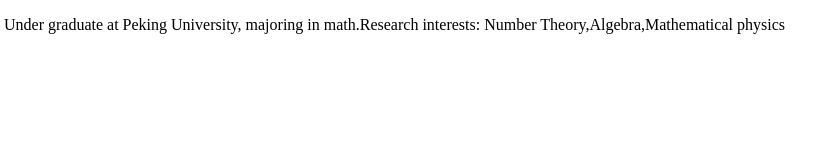
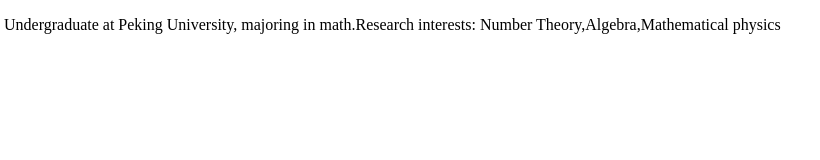
Before and after one commit to bes-unknown/bes-unknown.github.io, a plain HTML site: page index.html in a window 1280 px wide. Shown: the full height of the page, 4-824 px from the left. Drawn offline with Linux system fonts and the light colour scheme.

Commit message:
Update index.html

```diff
--- a/index.html
+++ b/index.html
@@ -5,6 +5,6 @@
 <!--         <script src="index.js"></script> -->
     </head>
     <body>
-        <p>Under graduate at Peking University, majoring in math.Research interests: Number Theory,Algebra,Mathematical physics</p>
+        <p>Undergraduate at Peking University, majoring in math.Research interests: Number Theory,Algebra,Mathematical physics</p>
     </body>
 </html>
```
